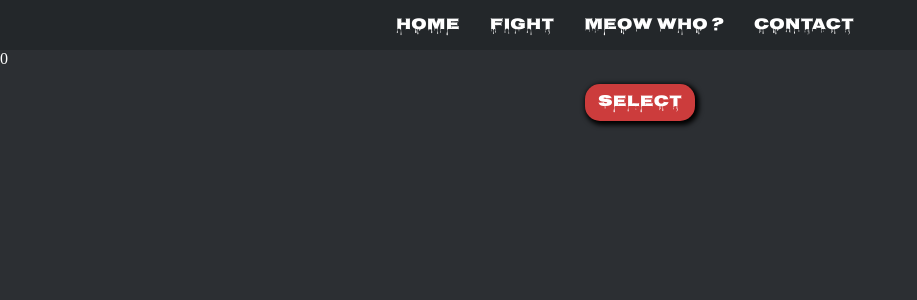
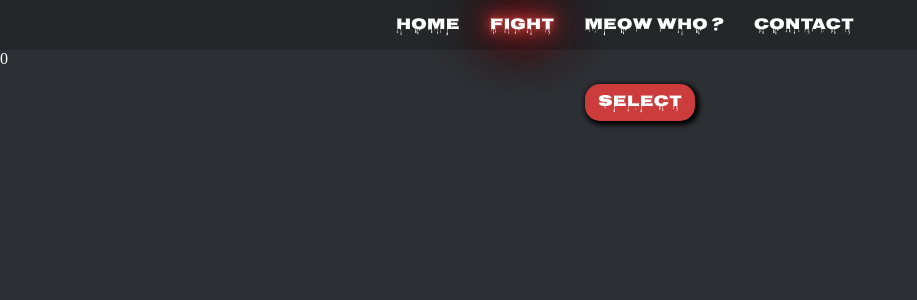
Before and after one commit to WildCodeSchool/2022-03-js-laloupe-miew-miew-team-p2, a React (Vite) app: page /content/fightpage in a window 1280 px wide. Shown: the top 300 px of the page, without its empty margins (0-917 px from the left). Built offline with nearby package versions, Linux system fonts and the light colour scheme; no server answers.

Commit message:
Adding class active on navlink for the header desktop

```diff
--- a/src/pages/Header.jsx
+++ b/src/pages/Header.jsx
@@ -1,3 +1,4 @@
+/* eslint-disable react/jsx-no-duplicate-props */
 /* eslint-disable jsx-a11y/label-has-associated-control */
 import "./sass/header.scss";
 import { useState, useEffect } from "react";
@@ -44,13 +45,34 @@ export default function Header() {
       <NavLink to="/" className="navigation--title">
         Home
       </NavLink>
-      <NavLink to="/content/fightpage" className="navigation--title">
+      <NavLink
+        to="/content/fightpage"
+        className={
+          location.pathname === "/content/fightpage"
+            ? "navigation--title active"
+            : "navigation--title"
+        }
+      >
         Fight
       </NavLink>
-      <NavLink to="/content/meow" className="navigation--title">
+      <NavLink
+        to="/content/meow"
+        className={
+          location.pathname === "/content/meow"
+            ? "navigation--title active"
+            : "navigation--title"
+        }
+      >
         Meow Who ?
       </NavLink>
-      <NavLink to="/content/contact" className="navigation--title">
+      <NavLink
+        to="/content/contact"
+        className={
+          location.pathname === "/content/contact"
+            ? "navigation--title active"
+            : "navigation--title"
+        }
+      >
         Contact
       </NavLink>
       <div
--- a/src/pages/sass/footer.scss
+++ b/src/pages/sass/footer.scss
@@ -17,7 +17,7 @@ $color-shadow: rgba(0, 0, 0, 0.25);
 @media screen and (min-width: 500px) {
   .footer--background {
     position: absolute;
-    bottom: 0%;
+    bottom: -50%;
     background-color: $color-black;
     color: white;
     display: flex;
--- a/src/pages/sass/header.scss
+++ b/src/pages/sass/header.scss
@@ -187,10 +187,18 @@ label {
     font-family: "Nosifer";
     transition: 1s;
     display: unset;
-  }
-  .navigation--title:hover {
-    color: $color-red;
-    transition: 1s;
+
+    &:hover {
+      color: $color-red;
+      transition: 1s;
+    }
+
+    &.active {
+      color: white;
+      text-shadow: 0 0 5px $color-red, 0 0 10px $color-red, 0 0 15px $color-red,
+        0 0 20px $color-red, 0 0 30px $color-red, 0 0 40px $color-red,
+        0 0 55px $color-red, 0 0 75px $color-red;
+    }
   }
   .resize--logo {
     display: none;
```
